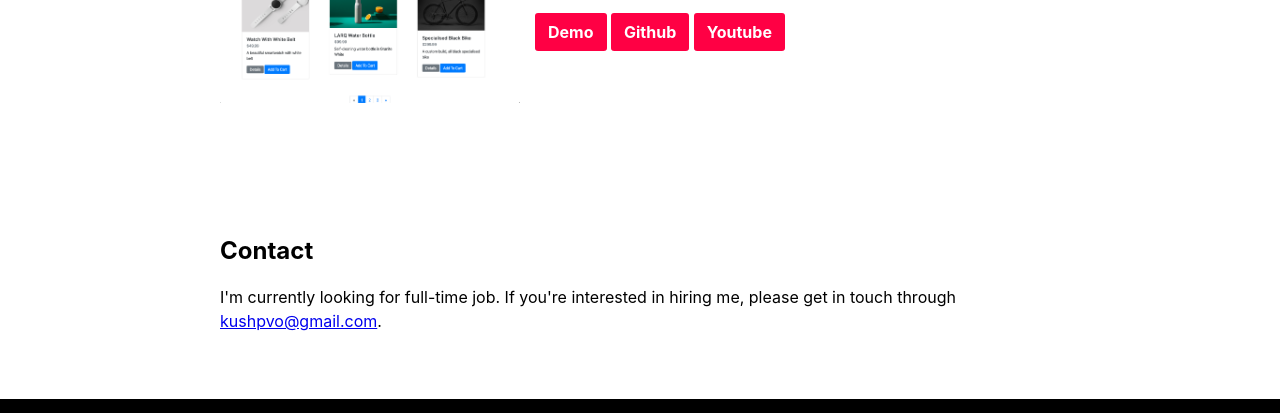
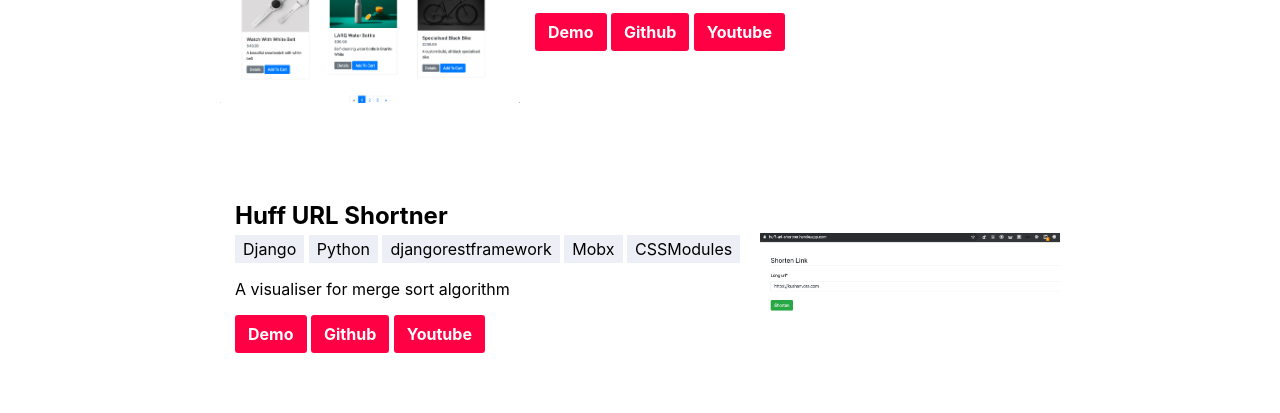
Before and after one commit to kushpvo/kushpvo.github.io, a plain HTML site: page index.html in a window 1280 px wide. Shown: the part 2491-2904 px from the top of the page. Drawn offline with Linux system fonts and the light colour scheme.

Commit message:
Added Project 7 - Huff URL Shortner

```diff
--- a/index.html
+++ b/index.html
@@ -185,6 +185,29 @@
           </div>
         </div>
 
+        <!-- PROJECT 7 -->
+        <div class="project">
+          <div class="project__img-container">
+            <img class="project__img" src="img/huff.png" alt="Combustion Screenshot" />
+          </div>
+          <div class="project__details">
+            <h2 class="project__name">Huff URL Shortner</h2>
+            <div class="skill-tags">
+              <div class="skill-tag">Django</div>
+              <div class="skill-tag">Python</div>
+              <div class="skill-tag">djangorestframework</div>
+              <div class="skill-tag">Mobx</div>
+              <div class="skill-tag">CSSModules</div>
+            </div>
+            <p>A visualiser for merge sort algorithm</p>
+            <div>
+              <a class="btn" href="https://huff.pw" target="_blank">Demo</a>
+              <a class="btn" href="https://github.com/kushpvo/huff-url-shortner" target="_blank">Github</a>
+              <a class="btn" href="#" target="_blank">Youtube</a>
+            </div>
+          </div>
+        </div>
+
         <!-- PROJECTS END -->
       </div>
 
```
Also changed, not shown: img/huff.png (added).
